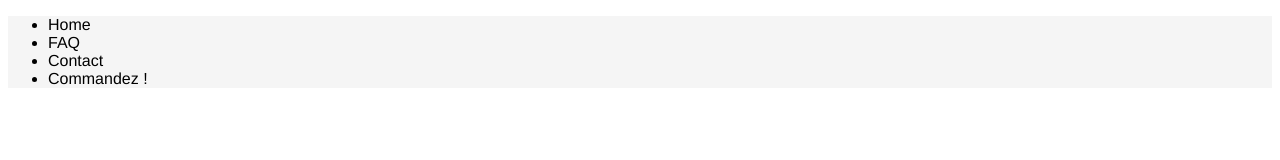
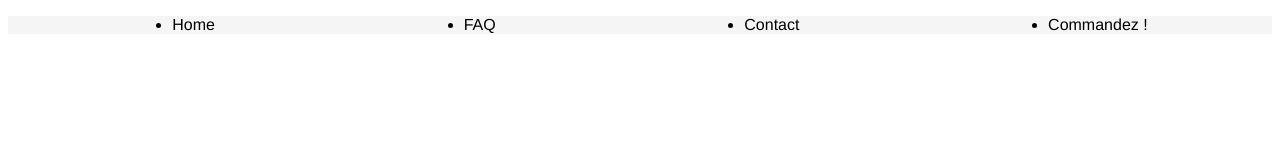
Before and after one commit to JordanGangloff/Mouv-ID, a plain HTML site: page index.html in a window 1280 px wide. Drawn offline with Linux system fonts and the light colour scheme.

Commit message:
Styling the navbar from list to real navbar

```diff
--- a/components/navbar.css
+++ b/components/navbar.css
@@ -1,4 +1,7 @@
 ul{
+	display: flex;
+	justify-content: space-around;
+	align-content: center;
 	background: whitesmoke;
 	color: black;
 	font-family: Helvetica, sans-serif;
--- a/index.html
+++ b/index.html
@@ -19,14 +19,12 @@
 
 
 	<div class="navbar">
-		<p>
 		<ul>
 			<li>Home</li>
 			<li>FAQ</li>
 			<li>Contact</li>
 			<li>Commandez !</li>
 		</ul>
-		</p>
 	</div>
 
 
```
Lines whose indentation alone changed are shown as unchanged.
